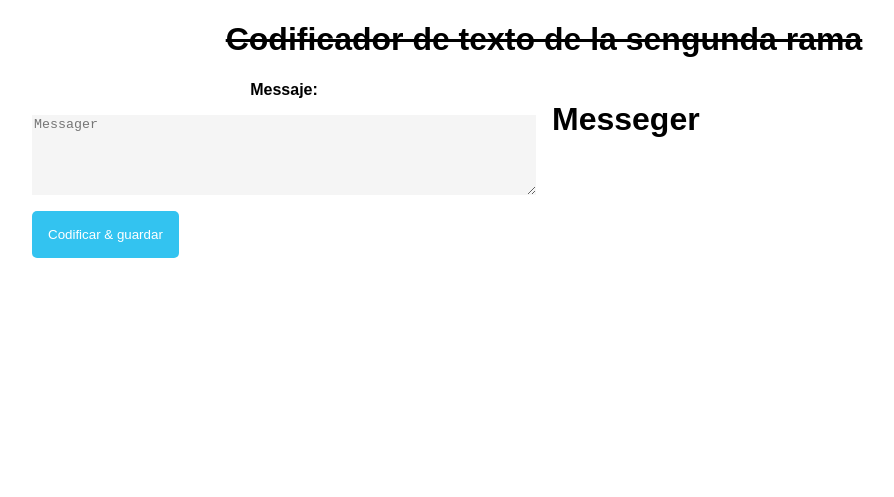
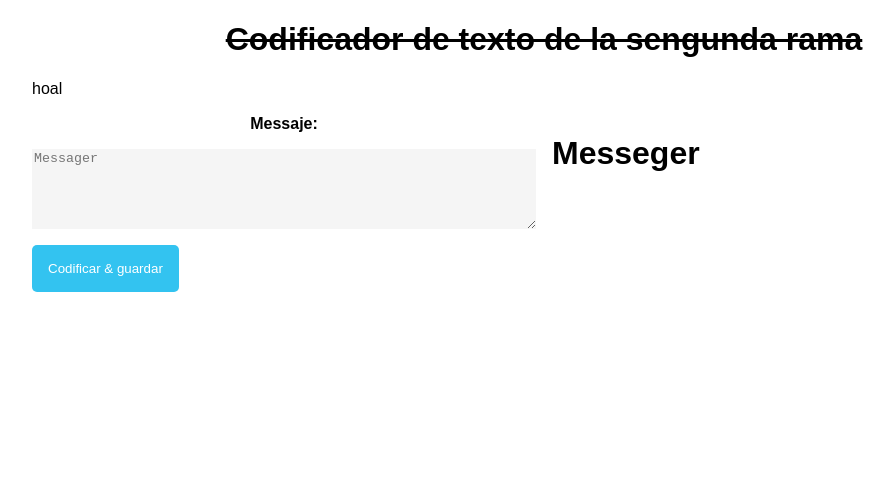
Before and after one commit to xatkx/coodificador, a plain HTML site: page index.html in a window 1280 px wide. Shown: the whole page, without its empty margins (96-990 px from the left). Drawn offline with Linux system fonts and the light colour scheme.

Commit message:
nueva linea p

```diff
--- a/index.html
+++ b/index.html
@@ -22,6 +22,7 @@
     </header> -->
     <h1 class="title">Codificador de texto de la sengunda rama</h1>
     <main class="container">
+        <p>hoal</p>
         <div class="row">
             <div>
                 <form id="formulario">
```
